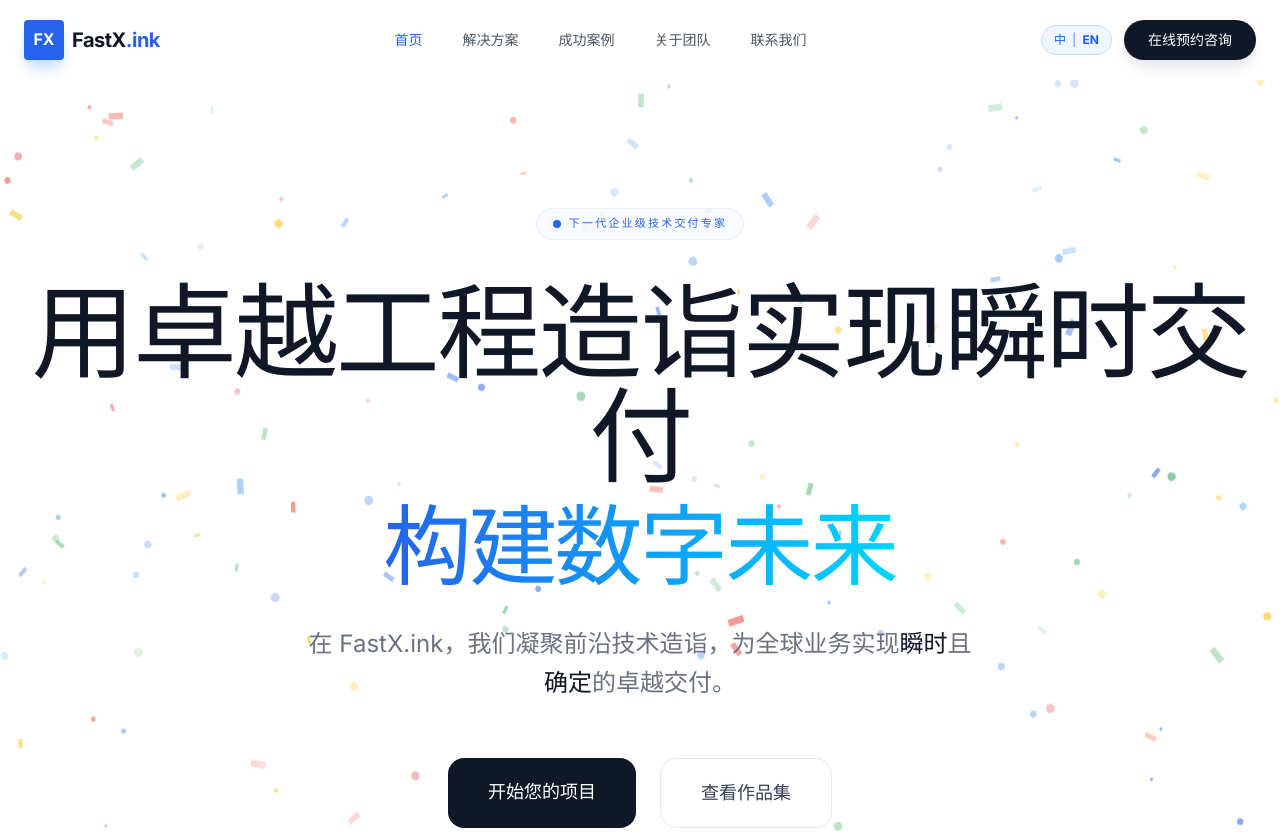
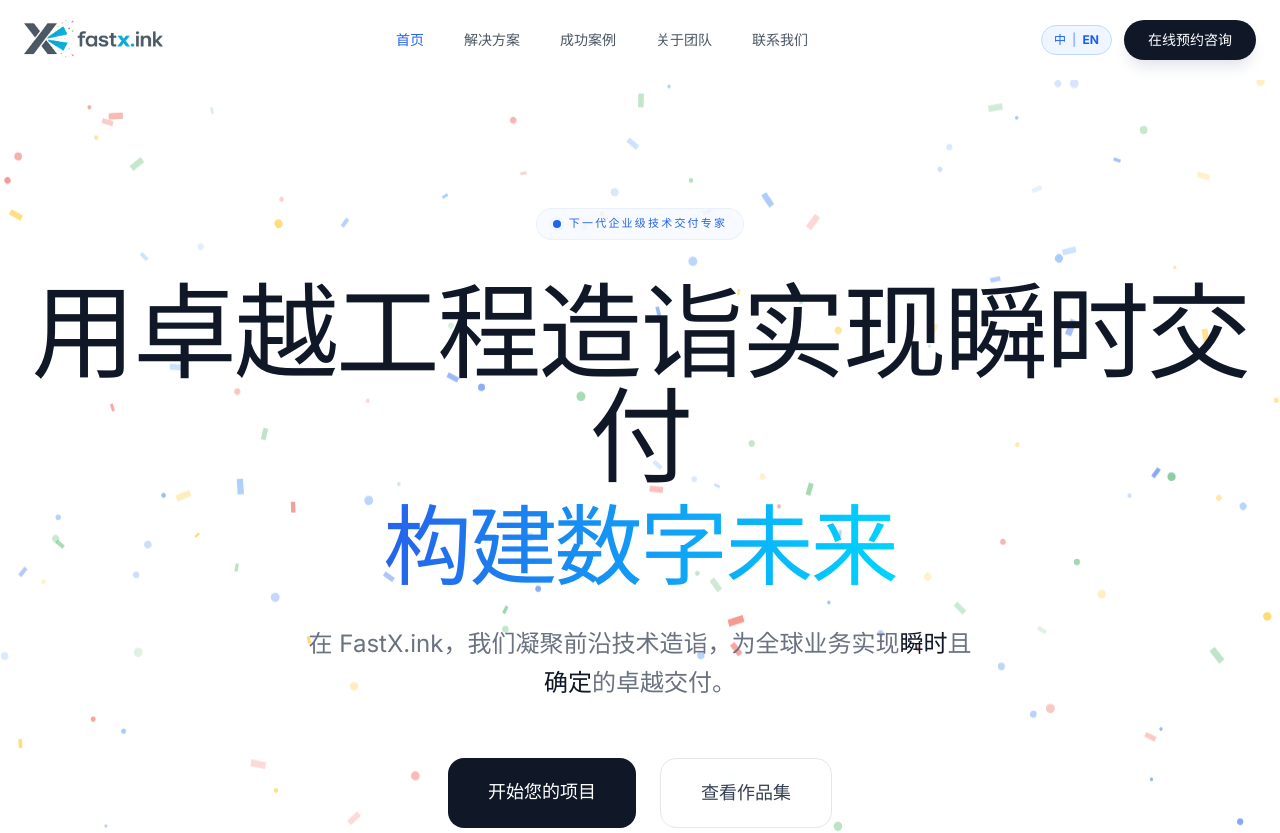
Before and after one commit to kivenZhou/fastx, a Vue app: page / in a window 1280 px wide. Shown: the top 833 px of the page. Built offline with nearby package versions, Linux system fonts and the light colour scheme.

Commit message:
feat: 添加logo以及修复部分已知问题

```diff
--- a/src/components/Footer.vue
+++ b/src/components/Footer.vue
@@ -3,8 +3,7 @@
     <div class="max-w-7xl mx-auto flex flex-col md:flex-row justify-between items-center gap-10">
       <div class="flex flex-col items-center md:items-start text-center md:text-left">
         <div class="flex items-center gap-2 mb-4">
-          <div class="w-8 h-8 bg-accent rounded flex items-center justify-center text-white font-bold text-sm">FX</div>
-          <span class="text-lg font-bold text-gray-900">FastX.ink</span>
+          <img src="../assets/images/logo.png" alt="FastX.ink Logo" class="h-8 w-auto" />
         </div>
         <p class="text-gray-400 text-sm italic mono">{{ $t('footer.tagline') }}</p>
       </div>
--- a/src/components/Header.vue
+++ b/src/components/Header.vue
@@ -3,20 +3,15 @@
   <div class="h-20 w-full shrink-0">
     <header
       :class="[
-        'fixed top-0 left-0 right-0 h-20 flex items-center z-[70]',
-        isScrolled ? 'bg-white/80 backdrop-blur-md border-b border-gray-100 shadow-sm' : 'bg-transparent'
+        'fixed top-0 left-0 right-0 h-20 flex items-center z-[70] border-b',
+        isScrolled ? 'bg-white/80 backdrop-blur-md border-gray-100 shadow-sm' : 'bg-transparent border-transparent shadow-none'
       ]"
       style="transition: background-color 0.3s ease, border-color 0.3s ease, box-shadow 0.3s ease; -webkit-transform: translateZ(0); transform: translateZ(0); will-change: transform;"
     >
       <div class="max-w-7xl mx-auto px-6 w-full flex items-center justify-between">
         <div class="flex items-center gap-2">
           <router-link to="/" class="flex items-center gap-2 group" @click="isMenuOpen = false">
-            <div class="w-10 h-10 bg-accent rounded flex items-center justify-center text-white font-bold shadow-lg shadow-blue-200 transition-transform group-hover:scale-105">
-              FX
-            </div>
-            <span class="text-xl font-bold tracking-tight text-gray-900">
-              FastX<span class="text-accent">.ink</span>
-            </span>
+            <img src="../assets/images/logo.png" alt="FastX.ink Logo" class="h-10 w-auto group-hover:scale-105 transition-transform" />
           </router-link>
         </div>
 
@@ -121,7 +116,7 @@ const navItems = computed(() => [
 ])
 
 const handleScroll = () => {
-  isScrolled.value = window.scrollY > 5
+  isScrolled.value = window.scrollY > 1
 }
 
 onMounted(() => {
```
Also changed, not shown: src/assets/images/logo.png (added).
